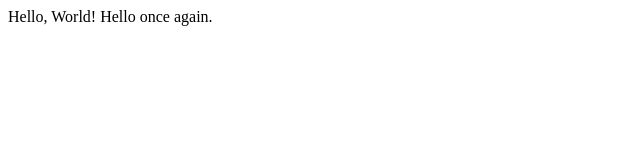
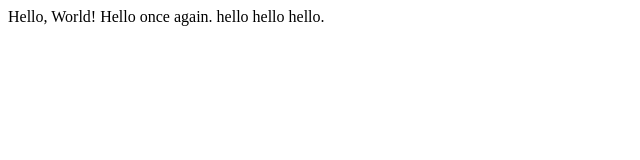
Before and after one commit to gssehra/CS50-Lectures, a plain HTML site: page index.html in a window 1280 px wide. Shown: the whole page, without its empty margins (0-640 px from the left). Drawn offline with Linux system fonts and the light colour scheme.

Commit message:
Update index.html

```diff
--- a/index.html
+++ b/index.html
@@ -4,7 +4,7 @@
             Hello.
         </title>
         <body>
-            Hello, World! Hello once again.
+            Hello, World! Hello once again. hello hello hello.
         </body>
     </head>
 </html>
```
